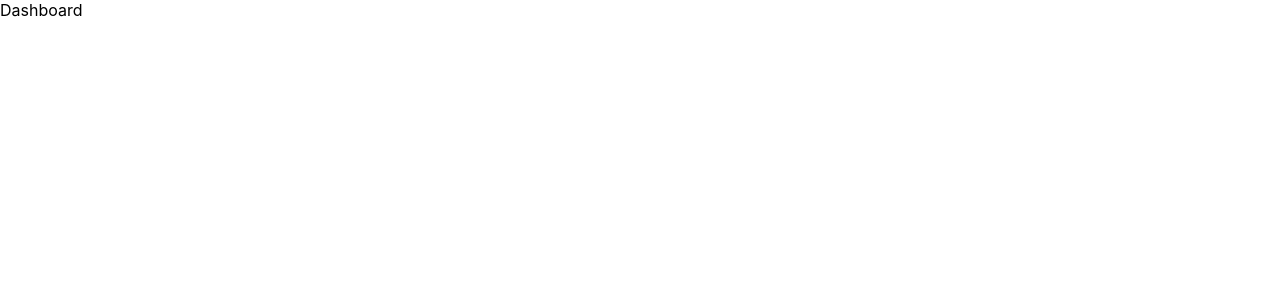
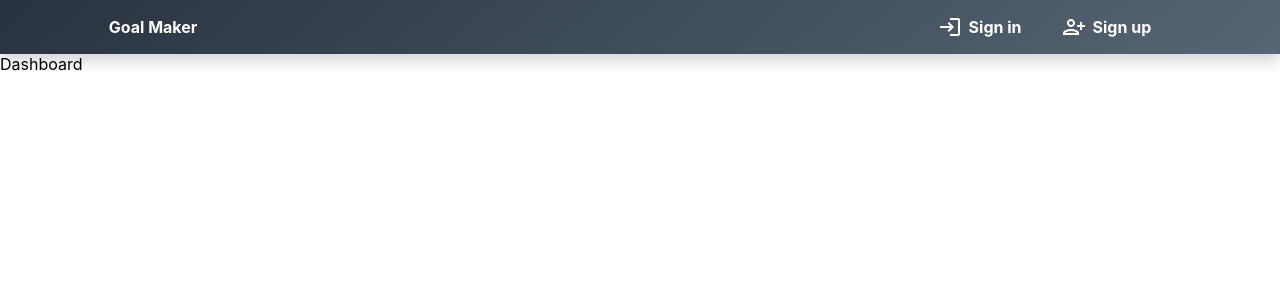
Before and after one commit to bocheng24/mern-fullstack, a React (Create React App) app in the folder frontend/: page / in a window 1280 px wide. Shown: the top 300 px of the page. Built offline with nearby package versions, Linux system fonts and the light colour scheme.

Commit message:
Header build and style

```diff
--- a/frontend/package.json
+++ b/frontend/package.json
@@ -3,6 +3,10 @@
   "version": "0.1.0",
   "private": true,
   "dependencies": {
+    "@emotion/react": "^11.8.1",
+    "@emotion/styled": "^11.8.1",
+    "@mui/icons-material": "^5.4.2",
+    "@mui/material": "^5.4.2",
     "@reduxjs/toolkit": "^1.7.2",
     "@testing-library/jest-dom": "^4.2.4",
     "@testing-library/react": "^9.5.0",
--- /dev/null
+++ b/frontend/src/components/header/Header.css
@@ -0,0 +1,35 @@
+.header {
+    padding: 15px;
+    /* background-color: #006266; */
+
+    background: linear-gradient(140deg, rgb(40, 51, 63) 0%, rgba(87,101,116,1) 100%);
+    color: #fff;
+    font-weight: bold;
+    display: flex;
+    justify-content: center;
+    box-shadow: 0 8px 12px rgba(0, 0, 0, 0.15);
+}
+
+
+.header__container {
+    width: 85%;
+    display: flex;
+    justify-content: space-between;
+    align-items: center;
+
+}
+
+.header__right {
+    display: flex;
+}
+
+.header__right div {
+    display: flex;
+    align-items: center;
+    padding: 0 20px;
+    cursor: pointer;
+}
+
+.header__icon {
+    margin-right: 7px;
+}
--- /dev/null
+++ b/frontend/src/components/header/Header.jsx
@@ -0,0 +1,29 @@
+import React from 'react'
+import LoginIcon from '@mui/icons-material/Login';
+import PersonAddAltIcon from '@mui/icons-material/PersonAddAlt';
+
+import './Header.css'
+
+function Header() {
+  return (
+    <div className="header">
+        <div className="header__container">
+            <div className="header__left">
+                Goal Maker
+            </div>
+            <div className="header__right">
+                <div>
+                    <LoginIcon className="header__icon" />
+                    Sign in
+                </div>
+                <div>
+                    <PersonAddAltIcon className="header__icon" />
+                    Sign up
+                </div>
+            </div>
+        </div>
+    </div>
+  )
+}
+
+export default Header
--- a/frontend/src/pages/dashboard.jsx
+++ b/frontend/src/pages/dashboard.jsx
@@ -1,8 +1,10 @@
 import React from 'react'
+import Header from '../components/header/Header'
 
 function Dashboard() {
   return (
     <div>
+      <Header />
       Dashboard
     </div>
   )
```
Also changed, not shown: 1 other file (tests, documents, lock files or other folders).
